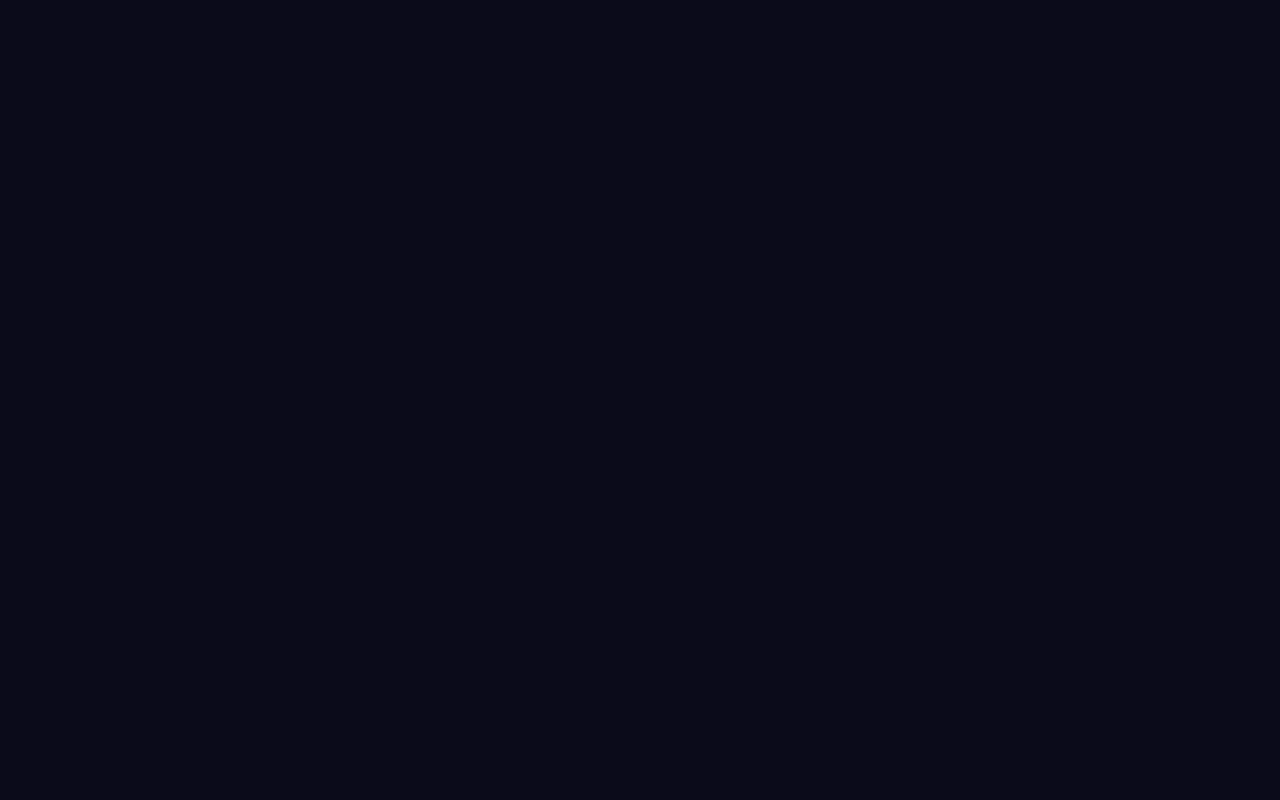
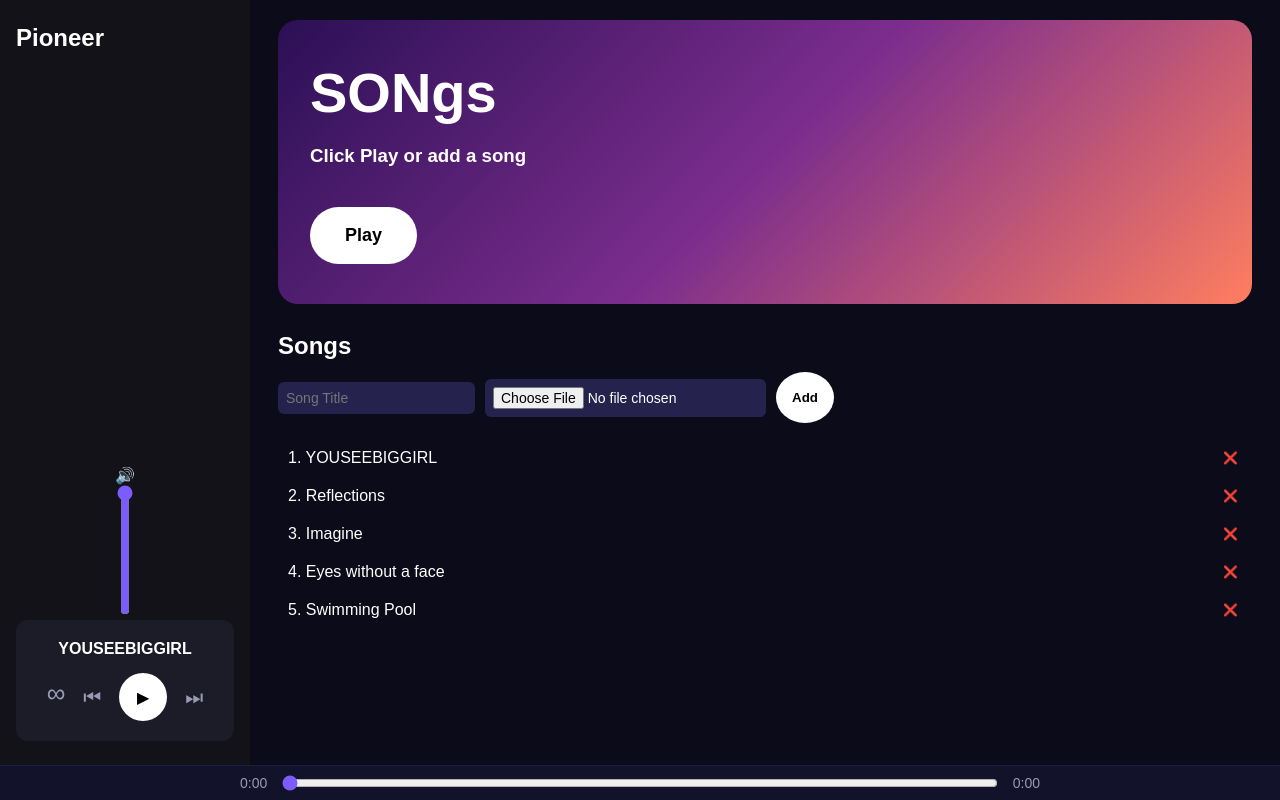
Before and after one commit to darshconquerer/music_player, a plain HTML site: page index.html in a window 1280 px wide. Drawn offline with nearby package versions, Linux system fonts and the light colour scheme.

Commit message:
Minor fix

```diff
--- a/index.html
+++ b/index.html
@@ -7,7 +7,7 @@
     <link rel="stylesheet" href="index.css">
 </head>
 <body>
-    <div id="pioneer_app" style="display: none;">
+    <div id="pioneer_app">
         <div class="sidebar">
             <div class="name">Pioneer
                 <div class="navigation_option"></div>
```
